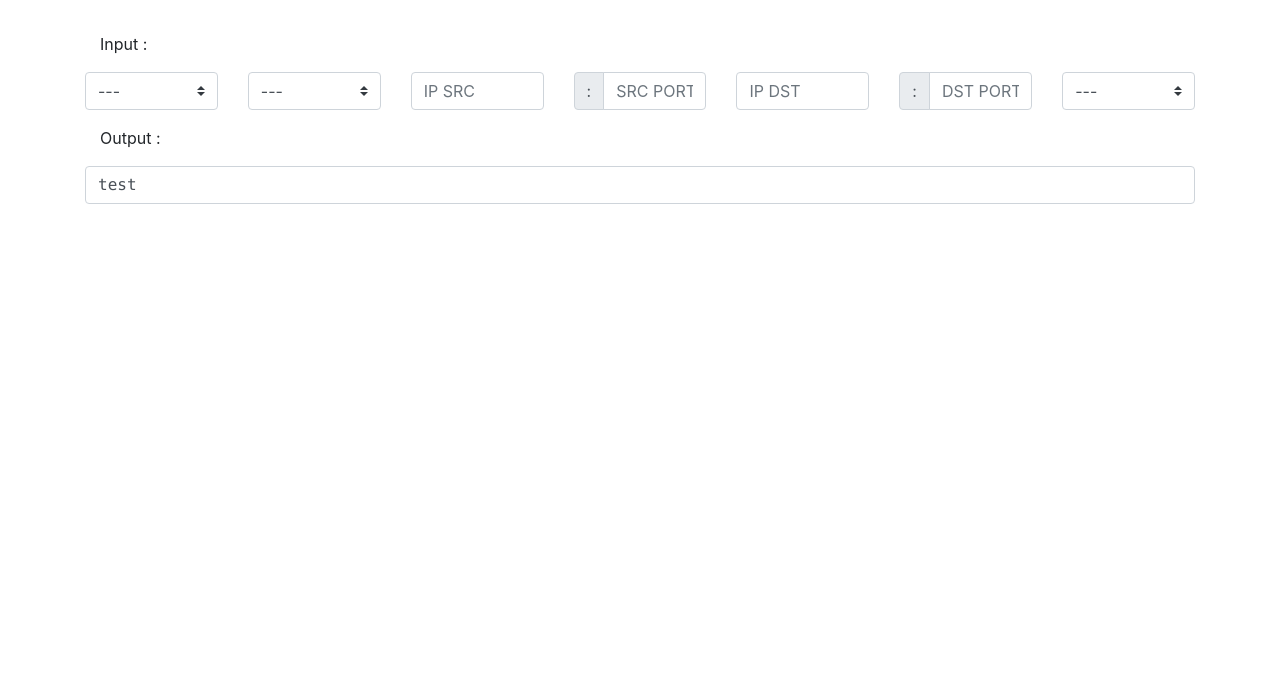
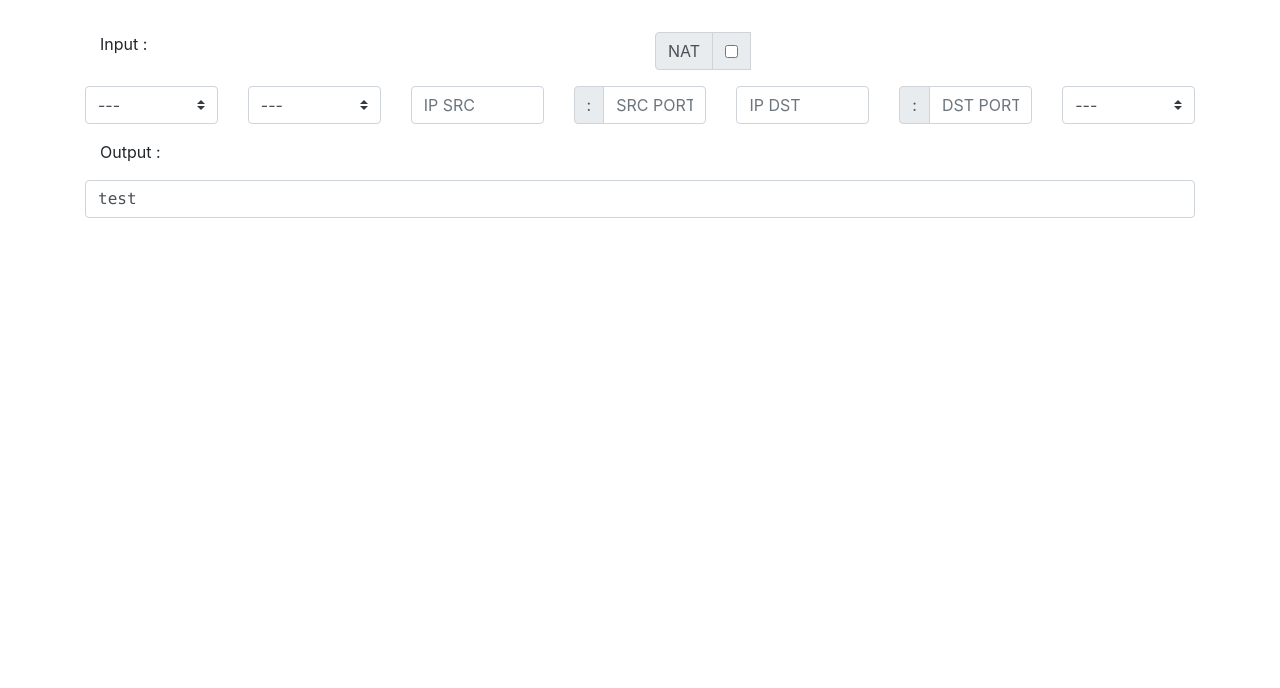
Before and after one commit to QuentinBtd/QB-iptables-rules-generator, a plain HTML site: page index.html in a window 1280 px wide. Shown: the part 112-800 px from the top of the page. Drawn offline with nearby package versions, Linux system fonts and the light colour scheme.

Commit message:
Add NAT button

```diff
--- a/index.html
+++ b/index.html
@@ -19,6 +19,16 @@
         <div class="row">
             <div class="col">
                 <p class="col-md text-left">Input :</p>
+            </div>
+            <div class="col input-group mb-3">
+                <div class="input-group-prepend">
+                    <div class="input-group-text">NAT</div>
+                </div>
+                <div class="input-group-prepend rounded-left">
+                    <div class="input-group-text ">
+                        <input type="checkbox" aria-label="Checkbox for following text input">
+                    </div>
+                </div>
             </div>
         </div>
         <form>
```
